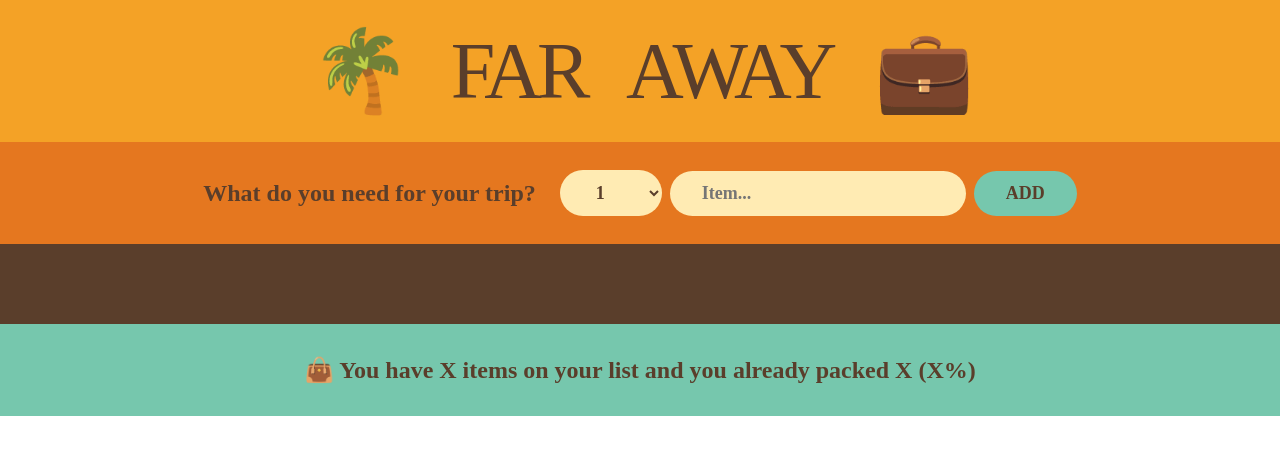
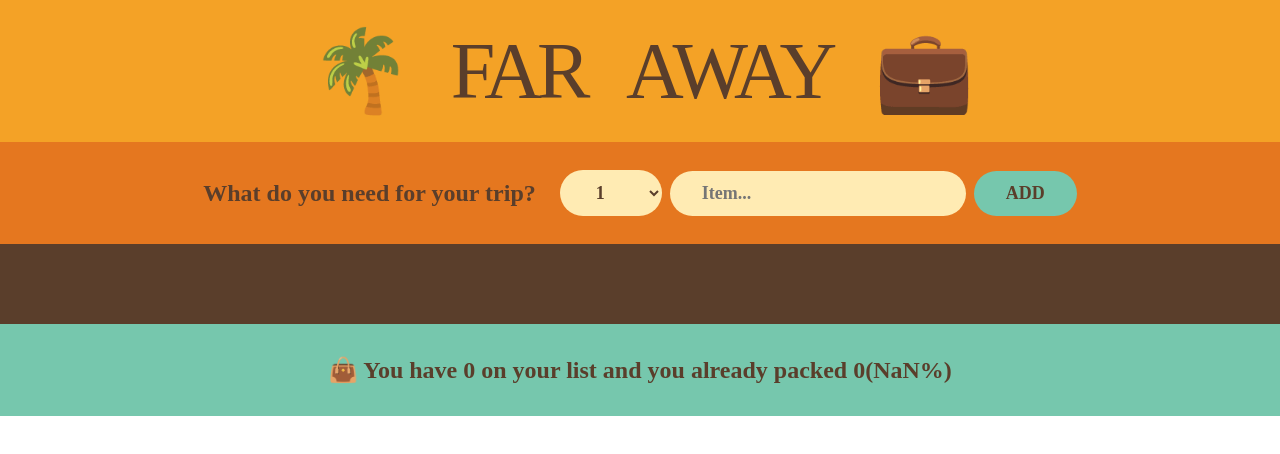
Before and after one commit to IndriesAndrei/react-travel-app, a React (Vite) app: page / in a window 1280 px wide. Shown: the top 454 px of the page. Built offline with nearby package versions, Linux system fonts and the light colour scheme.

Commit message:
Styling changes

```diff
--- a/src/App.css
+++ b/src/App.css
@@ -69,31 +69,28 @@
   }
 
   .list {
+    align-items: center;
     background-color: #5a3e2b;
     color: #ffebb3;
-    padding: 4rem 0;
-
     display: flex;
-    justify-content: space-between;
     flex-direction: column;
     gap: 3.2rem;
-    align-items: center;
+    justify-content: space-between;
+    padding: 4rem 0;
   }
 
   .actions button,
   .list select {
-    text-transform: uppercase;
-    padding: 0.8rem 2.4rem;
     font-size: 1.4rem;
     font-weight: 700;
     margin: 0 0.8rem;
+    padding: 0.8rem 2.4rem;
+    text-transform: uppercase;
   }
 
   .list ul {
     list-style: none;
     width: 80%;
-    overflow: scroll;
-
     display: grid;
     grid-template-columns: repeat(auto-fit, minmax(250px, 1fr));
     gap: 1.2rem;
--- a/src/App.jsx
+++ b/src/App.jsx
@@ -30,7 +30,7 @@
       <Logo />
       <Form onAddItems={handleAddItems} />
       <PackingLIst items={items} onDeleteItem={handleDeleteItem} onToggleItem={handleToggleItem} />
-      <Stats />
+      <Stats items={items} />
     </>
   )
 }
--- a/src/components/Stats.jsx
+++ b/src/components/Stats.jsx
@@ -1,7 +1,13 @@
-function Stats() {
+/* eslint-disable react/prop-types */
+function Stats({items}) {
+    const numItems = items.length;
+    const numPacked = items.filter(item => item.packed).length;
+    const percentage = Math.round((numPacked / numItems) * 100);
+
     return (
         <footer className="stats">
-            👜 You have X items on your list and you already packed X (X%)
+            {}
+            👜 You have {numItems} on your list and you already packed {numPacked}({percentage}%)
         </footer>
     )
 }
```
